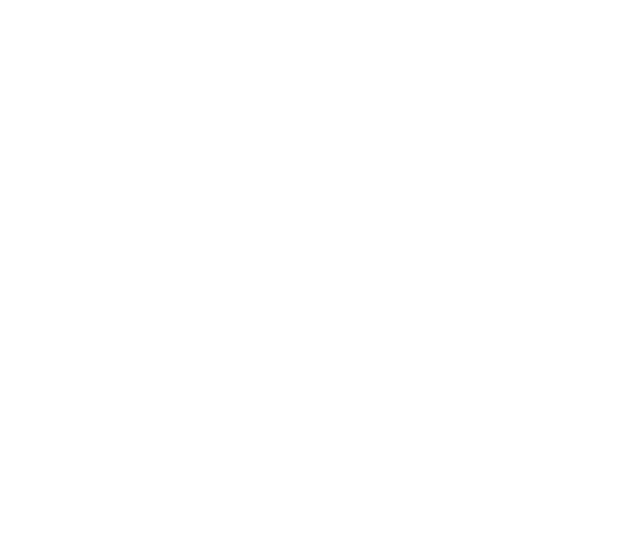
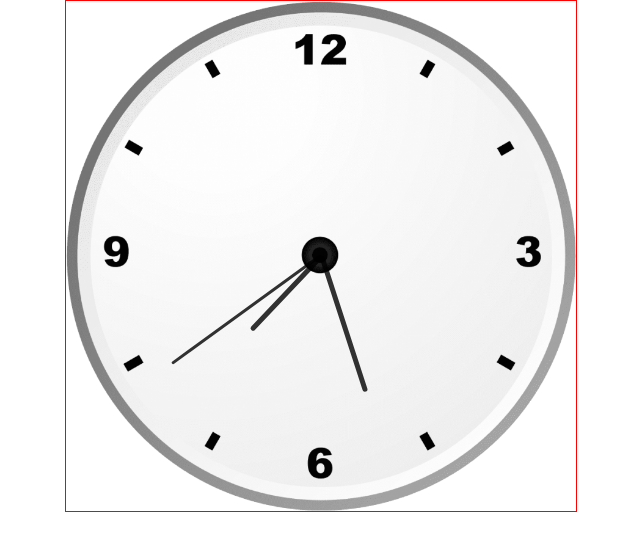
Before and after one commit to komaldhillon08/clock, a plain HTML site: page index.html in a window 1280 px wide. Shown: the whole page, without its empty margins (319-959 px from the left). Drawn offline with Linux system fonts and the light colour scheme.

Commit message:
add new code

```diff
--- a/css/style.css
+++ b/css/style.css
@@ -0,0 +1,44 @@
+*{
+    margin: 0px;
+    padding: 0px;
+    box-sizing: border-box;
+}
+#clock-container{
+    border: 1px solid red;
+    position: relative;
+    width: 40vw;
+    height: 40vw;
+    margin: auto;
+    background: url(../assets/clock.png) no-repeat ;
+    background-size: 100%;
+}
+#hour , #sec , #min {
+    position: absolute;
+    border-radius: 10px;
+    background-color: black;
+    transform-origin: bottom;
+
+}
+
+#hour{
+    width: 1%;
+
+    height: 20%;
+    left: 49.7%;
+    top: 30%;
+    opacity: 0.8;
+}
+#sec{
+    width: 0.6%;
+    height: 36%;
+    left: 49.7%;
+    top: 14%;
+    opacity: 0.8;
+}
+#min{
+    width: 1%;
+    height: 28%;
+    left: 49.7%;
+    top: 22%;
+    opacity: 0.8;
+}
--- a/index.html
+++ b/index.html
@@ -7,7 +7,11 @@
     <link rel="stylesheet" href="./css/style.css">
 </head>
 <body>
-
+    <div id="clock-container">
+        <div id="hour"></div>
+        <div id="min"></div>
+        <div id="sec"></div>
+    </div>
 
 
     <script src="./js/first.js"></script>
--- a/js/first.js
+++ b/js/first.js
@@ -0,0 +1,17 @@
+setInterval( () =>{
+   date = new Date();
+    htime =  date.getHours();
+    mtime = date.getMinutes();
+    stime = date.getSeconds();
+
+    // rotation
+    hrotation = 30*htime + mtime/2 ;
+    mrotation = 6*mtime ;
+    srotation = 6*stime ;
+
+    // set css
+    hour.style.transform = `rotate(${hrotation}deg)`
+    min.style.transform = `rotate(${mrotation}deg)`
+    sec.style.transform = `rotate(${srotation}deg)`
+
+} , 1000)
```
